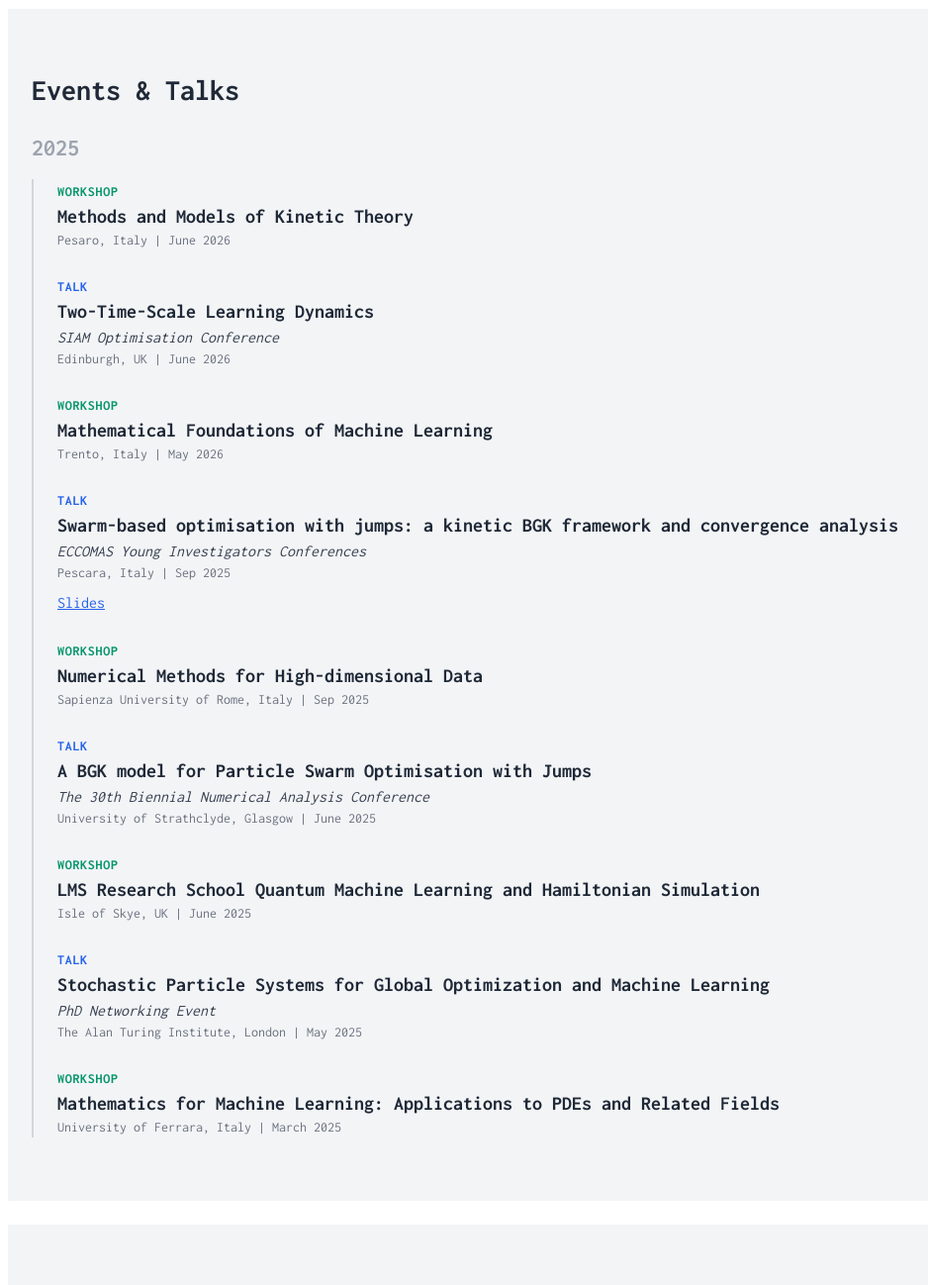
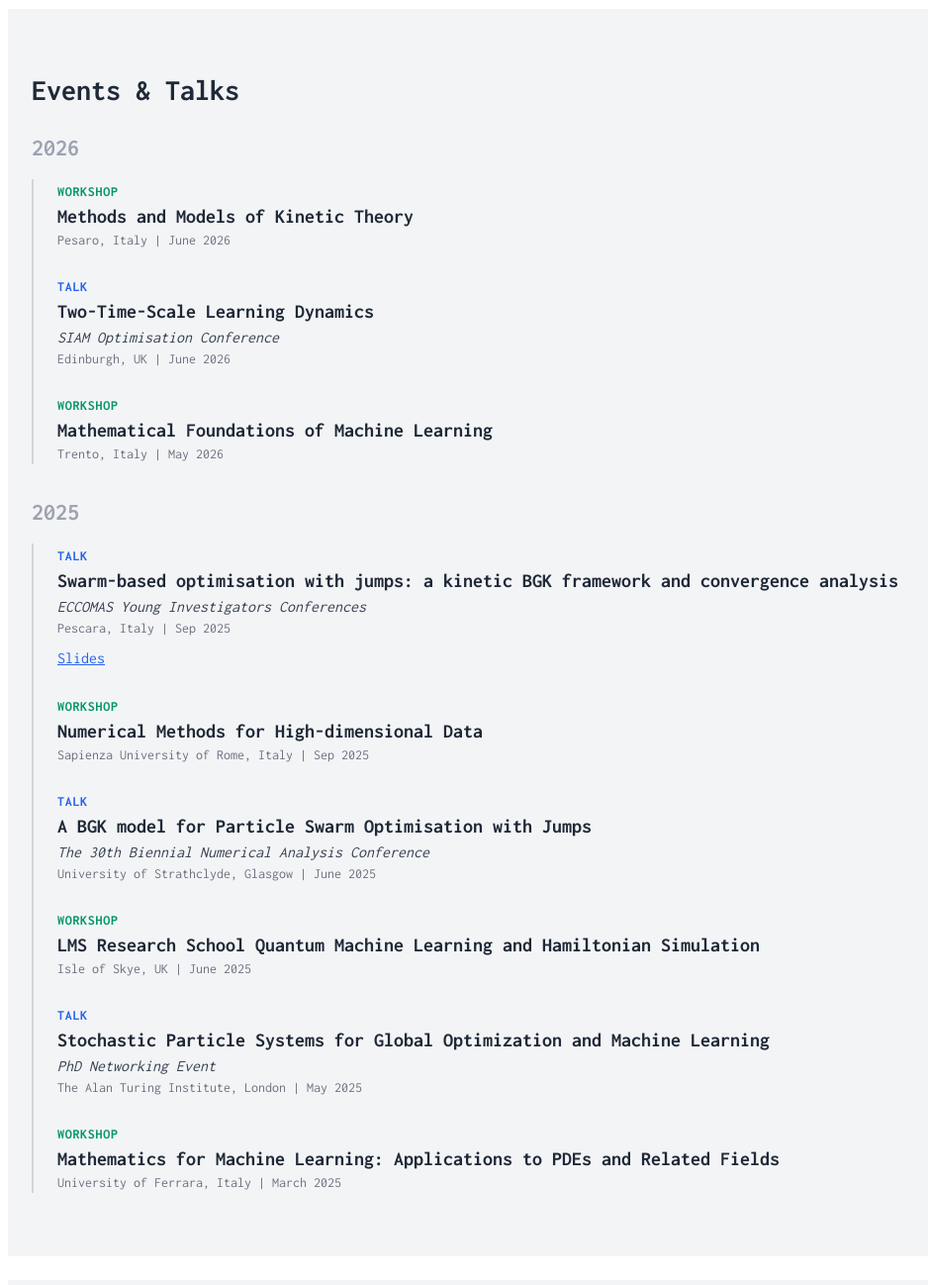
Before and after one commit to hyesungim/hyesungim.github.io, a plain HTML site: page index.html in a window 1280 px wide. Shown: the part 1540-2838 px from the top of the page at 99% size, without its empty margins (16-954 px from the left). Drawn offline with nearby package versions, Linux system fonts and the light colour scheme.

Commit message:
Update index.html

```diff
--- a/index.html
+++ b/index.html
@@ -111,7 +111,7 @@
 
                 <div class="space-y-8">
                     <div>
-                        <h3 class="text-2xl font-bold text-gray-400 mb-4">2025</h3>
+                        <h3 class="text-2xl font-bold text-gray-400 mb-4">2026</h3>
                         <ul class="space-y-6 border-l-2 border-gray-300 pl-6">
 
                             <li>
@@ -132,6 +132,12 @@
                                 <h4 class="text-xl font-semibold text-gray-800">Mathematical Foundations of Machine Learning</h4>
                                 <p class="text-gray-500 text-sm"> Trento, Italy | May 2026</p>
                             </li>
+                        </ul>
+                    </div>
+                    <div>
+                        <h3 class="text-2xl font-bold text-gray-400 mb-4">2025</h3>
+                        <ul class="space-y-6 border-l-2 border-gray-300 pl-6">
+
 
                             <li>
                                 <span class="text-sm font-bold text-blue-600 uppercase tracking-wider">Talk</span>
@@ -179,8 +185,6 @@
                                 <p class="text-gray-500 text-sm"> University of Ferrara, Italy | March 2025</p>
                             </li>
 
-
-
                         </ul>
                     </div>
                 </div>
```
